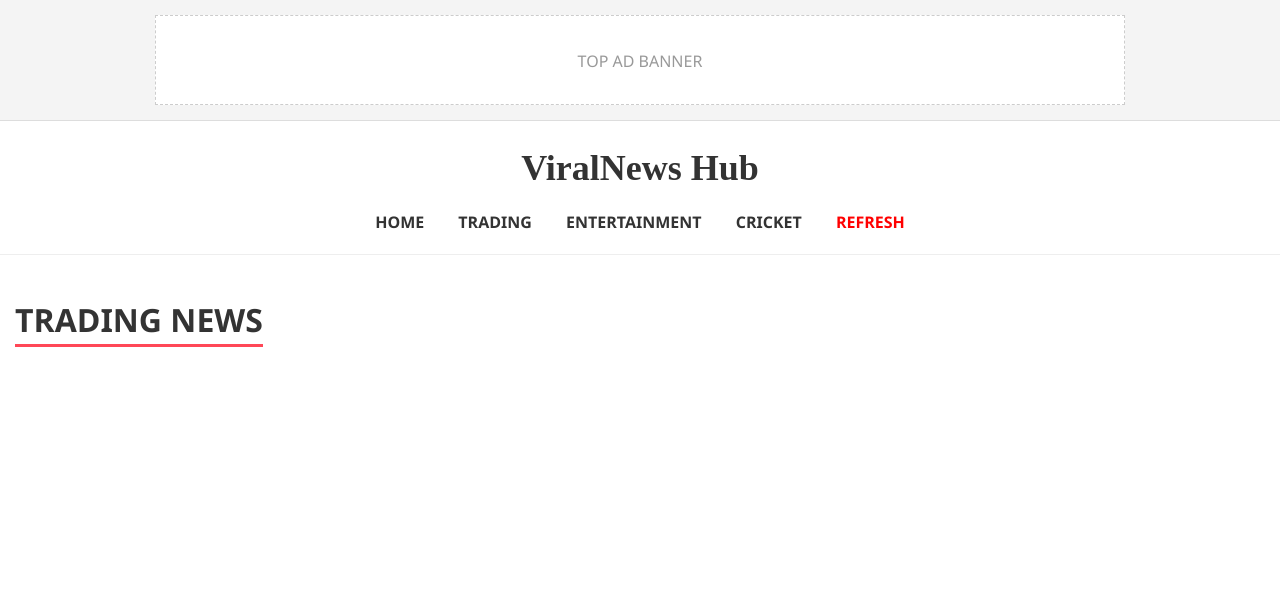
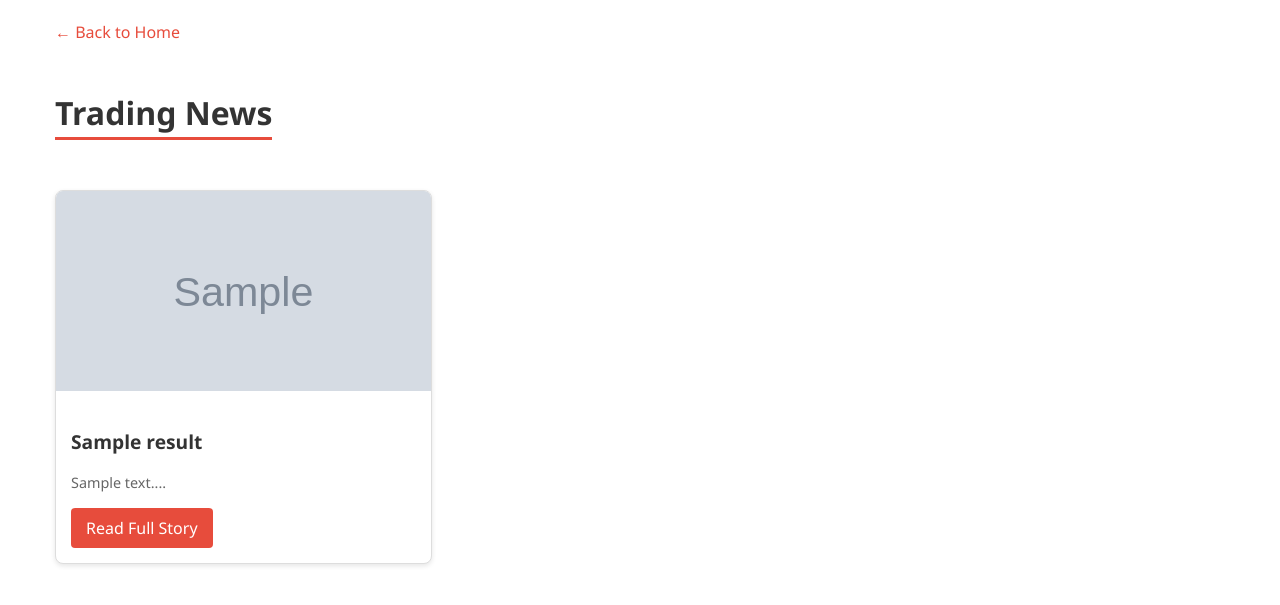
Before and after one commit to anilkava1/viral-news-frontend, a Flask app: page /category/trading in a window 1280 px wide. Shown: the top 605 px of the page. Run offline with Flask 3, Linux system fonts and the light colour scheme; grey boxes marked "Sample" are stand-in pictures.

Commit message:
Updated index and category templates with correct data keys

```diff
--- a/templates/category.html
+++ b/templates/category.html
@@ -1,17 +1,55 @@
-{% extends "base.html" %}
-{% block content %}
-<div style="padding: 20px 0;">
-    <h1 style="text-transform: uppercase; border-bottom: 3px solid #ff4757; display: inline-block;">{{ category_name }} NEWS</h1>
-    <div style="margin-top: 20px;">
-        {% for item in news_list %}
-        <div class="sub-news-item clickable-news" data-url="{{ item.url }}" style="margin-bottom: 20px; border-bottom: 1px solid #eee; padding-bottom: 15px;">
-            <img src="{{ item.image }}" style="width: 150px; height: 100px; object-fit: cover;">
-            <div class="sub-text" style="padding-left: 15px;">
-                <h3 style="margin: 0 0 10px 0;">{{ item.title }}</h3>
-                <p style="font-size: 14px; color: #666;">{{ item.content | safe | truncate(150) }}</p>
+<!DOCTYPE html>
+<html lang="en">
+<head>
+    <meta charset="UTF-8">
+    <meta name="viewport" content="width=device-width, initial-scale=1.0">
+    <title>{{ category_name }} - Viral News India</title>
+    <link rel="stylesheet" href="{{ url_for('static', filename='css/style.css') }}">
+    <style>
+        .category-container { max-width: 1200px; margin: 20px auto; padding: 0 15px; }
+        .news-grid { display: grid; grid-template-columns: repeat(auto-fill, minmax(300px, 1fr)); gap: 20px; }
+        .card { border: 1px solid #ddd; border-radius: 8px; overflow: hidden; background: #fff; box-shadow: 0 2px 5px rgba(0,0,0,0.1); }
+        .card img { width: 100%; height: 200px; object-fit: cover; background-color: #f0f0f0; }
+        .card-body { padding: 15px; }
+        .card-title { font-size: 1.2rem; margin-bottom: 10px; color: #333; }
+        .card-text { font-size: 0.9rem; color: #666; margin-bottom: 15px; }
+        .btn { display: inline-block; padding: 8px 15px; background: #e74c3c; color: #fff; text-decoration: none; border-radius: 4px; }
+        .no-news { text-align: center; padding: 50px; font-size: 1.2rem; color: #888; }
+        h1 { border-bottom: 3px solid #e74c3c; display: inline-block; margin-bottom: 30px; }
+    </style>
+</head>
+<body>
+
+    <div class="category-container">
+        <a href="/" style="text-decoration: none; color: #e74c3c;">← Back to Home</a>
+        <br><br>
+        <h1>{{ category_name }} News</h1>
+
+        {% if news %}
+            <div class="news-grid">
+                {% for item in news %}
+                    <div class="card">
+                        {% if item.image %}
+                            <img src="{{ item.image }}" alt="News Image" onerror="this.src='https://via.placeholder.com/300x200?text=No+Image';">
+                        {% else %}
+                            <img src="https://via.placeholder.com/300x200?text=No+Image" alt="Placeholder">
+                        {% endif %}
+
+                        <div class="card-body">
+                            <h2 class="card-title">{{ item.title }}</h2>
+                            <p class="card-text">{{ item.description[:150] }}...</p>
+                            <a href="{{ item.url }}" target="_blank" class="btn">Read Full Story</a>
+                        </div>
+                    </div>
+                {% endfor %}
             </div>
-        </div>
-        {% endfor %}
+        {% else %}
+            <div class="no-news">
+                <p>Abhi is category mein koi news nahi hai.</p>
+                <p>Kripya <a href="/update-now">Yahan Click Karke</a> news refresh karein.</p>
+            </div>
+        {% endif %}
     </div>
-</div>
-{% endblock %}
+
+</body>
+</html>
```
Also changed, not shown: templates/index.html (+8 -8 lines).
